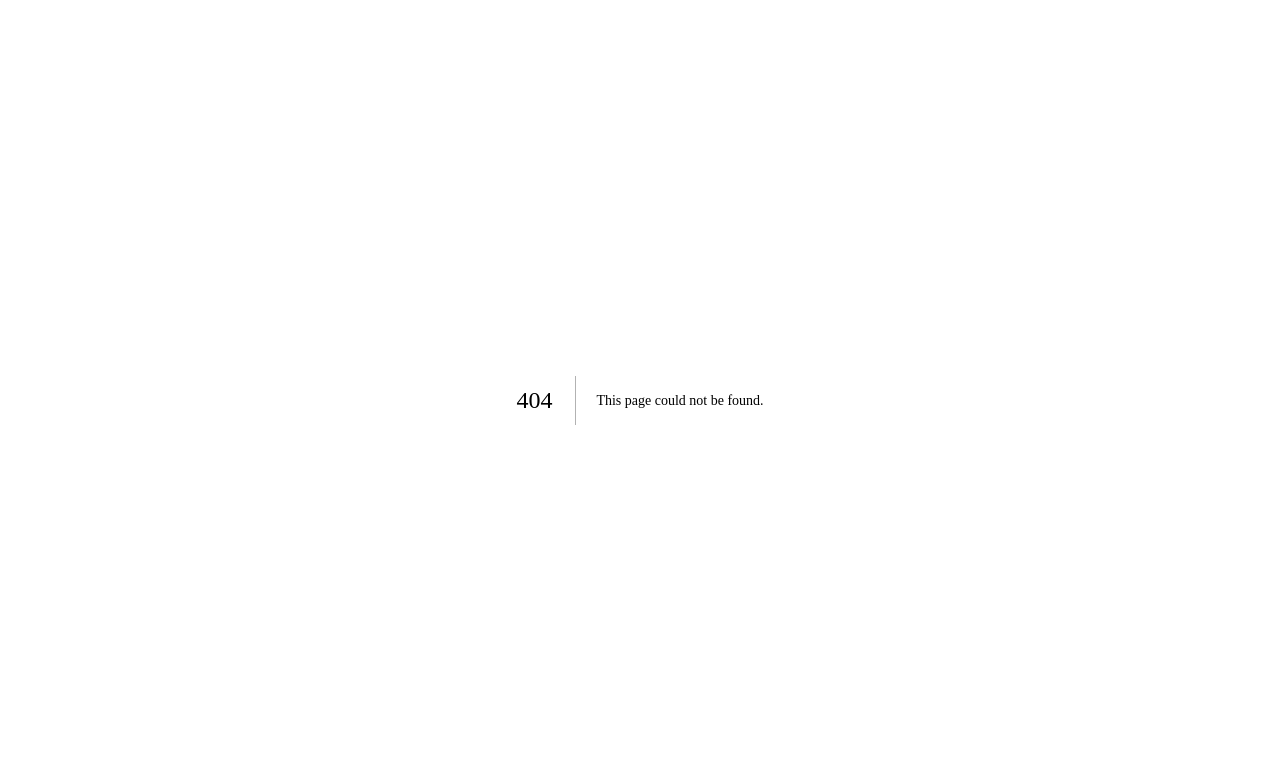
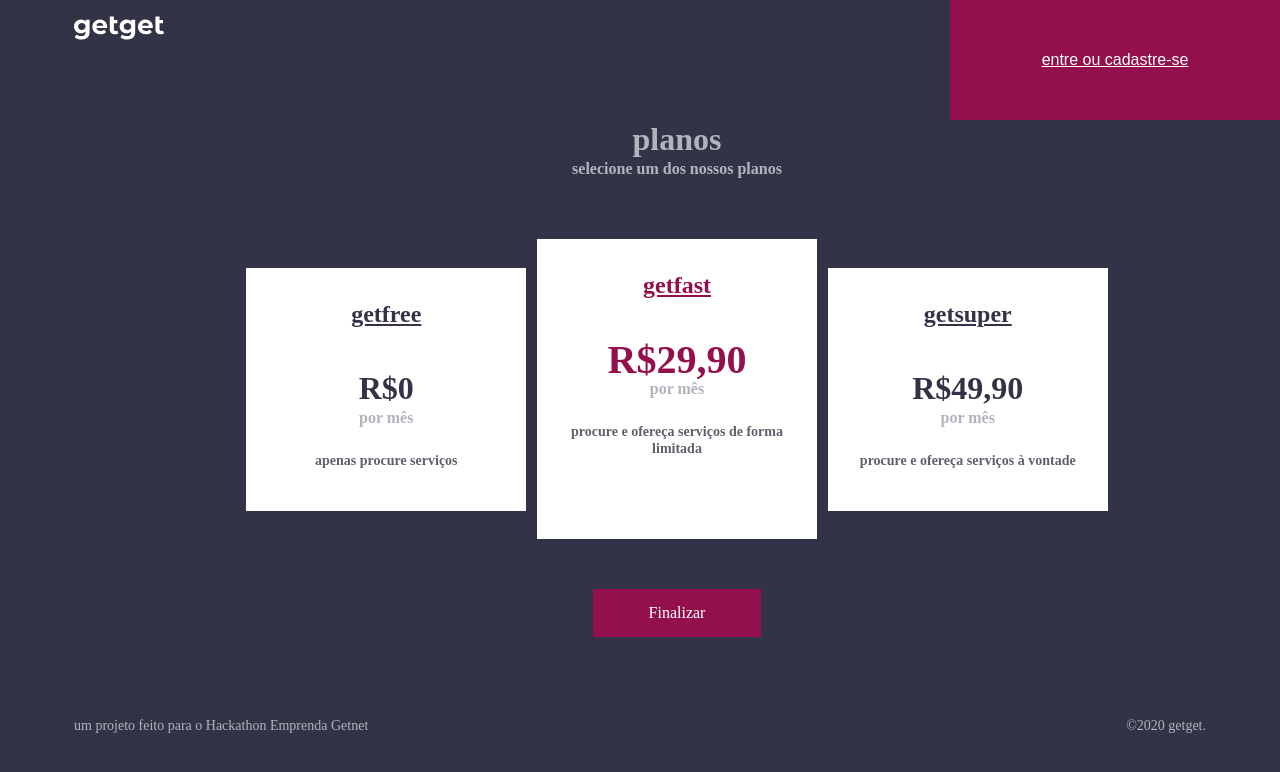
Before and after one commit to RobsonAraujo/front-end-getxget, a Next.js app: page /planos in a window 1280 px wide. Before the commit this address had no page. Shown: the top 772 px of the page. Built offline with nearby package versions, Linux system fonts and the light colour scheme; a web font is replaced by a local one.

Commit message:
finished page plans

```diff
--- /dev/null
+++ b/src/pages/planos.tsx
@@ -0,0 +1,164 @@
+import Grid from '@material-ui/core/Grid'
+import Footer from 'components/Footer'
+import Button from 'components/Button'
+import FirstHeader from 'components/FirstHeader'
+import styled from 'styled-components'
+
+export const Wrapper = styled.div`
+  padding-left: 74px;
+`
+
+export const Title = styled.h1`
+  font-family: Montserrat;
+  font-style: normal;
+  font-weight: bold;
+  font-size: 32px;
+  line-height: 39px;
+`
+
+export const Subtitle = styled.p`
+  font-family: Montserrat;
+  font-style: normal;
+  font-weight: 600;
+  font-size: 16px;
+  line-height: 20px;
+  margin-bottom: 60px;
+  display: flex;
+  flex-direction: column;
+`
+
+const Card = styled.div`
+  width: 280px;
+  height: ${(props) => (props.fast ? '300px' : '243px')};
+  background: #ffffff;
+  padding: 32px;
+`
+
+const TitleCard = styled.h3`
+  font-family: Montserrat;
+  font-style: normal;
+  font-weight: bold;
+  font-size: 24px;
+  line-height: 29px;
+  text-align: center;
+  color: ${(props) => (props.fast ? '#93104D' : '#333347')};
+  text-decoration: underline;
+`
+
+const PriceCard = styled.p`
+  font-family: Montserrat;
+  font-style: normal;
+  font-weight: bold;
+  font-size: ${(props) => (props.fast ? '40px' : '32px')};
+  line-height: 39px;
+  text-align: center;
+  color: ${(props) => (props.fast ? '#93104D' : '#333347')};
+  margin-top: 40px;
+`
+const TextMonth = styled.p`
+  font-family: Montserrat;
+  font-style: normal;
+  font-weight: 600;
+  font-size: 16px;
+  line-height: 20px;
+  text-align: center;
+  color: #b3b3bc;
+`
+const Description = styled.p`
+  font-family: Montserrat;
+  font-style: normal;
+  font-weight: 600;
+  font-size: 14px;
+  line-height: 17px;
+  text-align: center;
+  color: #60606c;
+  margin-top: 24px;
+`
+
+export default function Home() {
+  return (
+    <Wrapper>
+      <FirstHeader />
+
+      <Grid container direction="row" justify="center" alignItems="center">
+        <Title>planos</Title>
+      </Grid>
+      <Grid container direction="row" justify="center" alignItems="center">
+        <Subtitle>selecione um dos nossos planos</Subtitle>
+      </Grid>
+
+      <Grid
+        container
+        sm="12"
+        direction="row"
+        justify="center"
+        alignItems="center"
+      >
+        <Grid
+          container
+          sm="3"
+          direction="row"
+          justify="flex-end"
+          alignItems="center"
+        >
+          <Card>
+            <TitleCard>getfree</TitleCard>
+            <PriceCard>R$0</PriceCard>
+            <TextMonth>por mês</TextMonth>
+            <Description>apenas procure serviços</Description>
+          </Card>
+        </Grid>
+        <Grid
+          container
+          sm="3"
+          direction="row"
+          justify="center"
+          alignItems="center"
+        >
+          <Card fast>
+            <TitleCard fast>getfast</TitleCard>
+            <PriceCard fast>R$29,90</PriceCard>
+            <TextMonth>por mês</TextMonth>
+            <Description>
+              procure e ofereça serviços de forma limitada
+            </Description>
+          </Card>
+        </Grid>
+
+        <Grid
+          container
+          sm="3"
+          direction="row"
+          justify="flex-start"
+          alignItems="center"
+        >
+          <Card>
+            <TitleCard>getsuper</TitleCard>
+            <PriceCard>R$49,90</PriceCard>
+            <TextMonth>por mês</TextMonth>
+            <Description>procure e ofereça serviços à vontade</Description>
+          </Card>
+        </Grid>
+      </Grid>
+      <Grid
+        container
+        sm="12"
+        direction="row"
+        justify="center"
+        alignItems="center"
+      >
+        <Button style={{ marginTop: '50px' }}>Finalizar</Button>
+      </Grid>
+
+      <div
+        style={{
+          width: '100%',
+          paddingRight: '74px',
+          marginTop: '80px'
+        }}
+      >
+        <Footer />
+      </div>
+    </Wrapper>
+  )
+}
```
